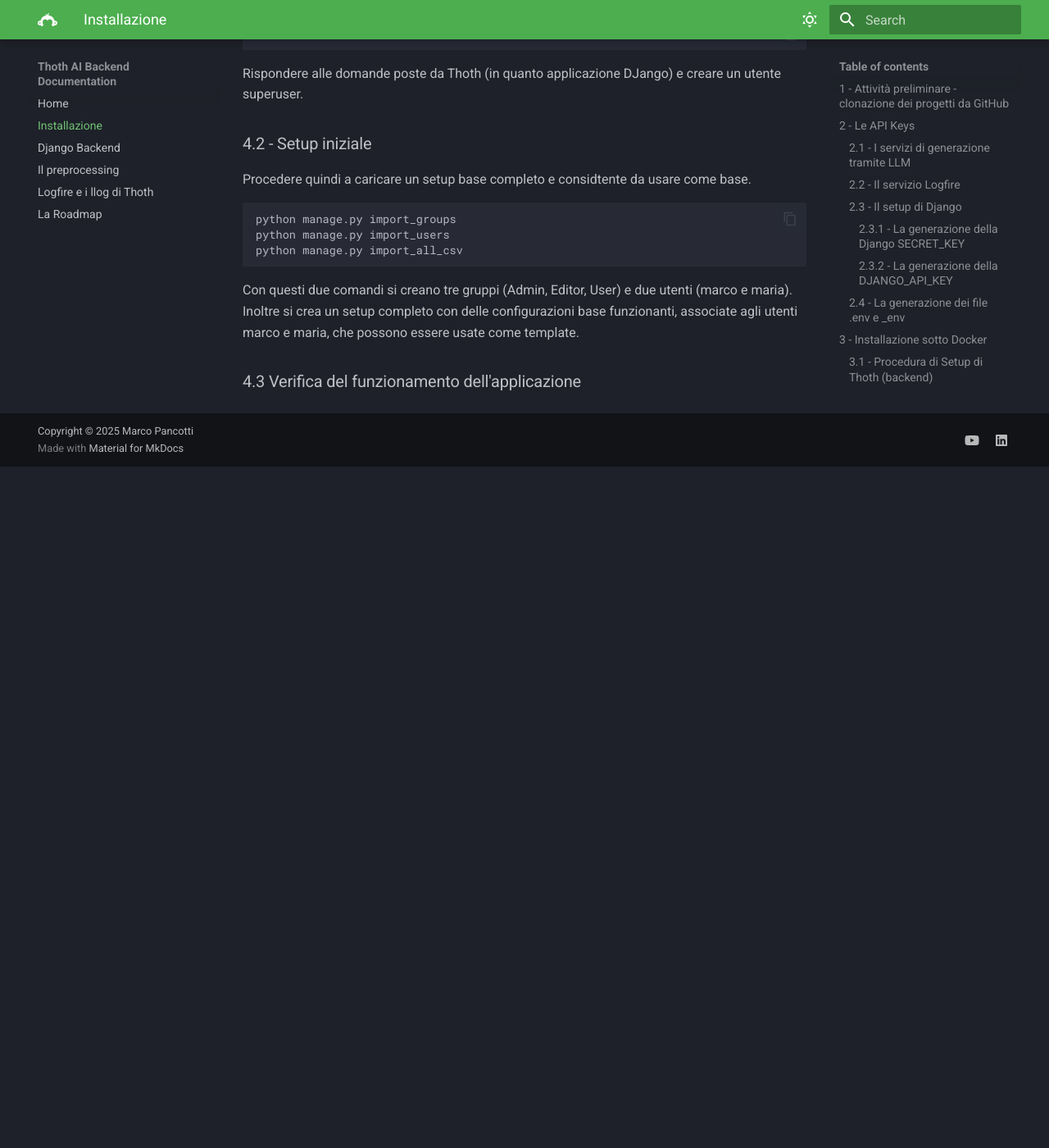
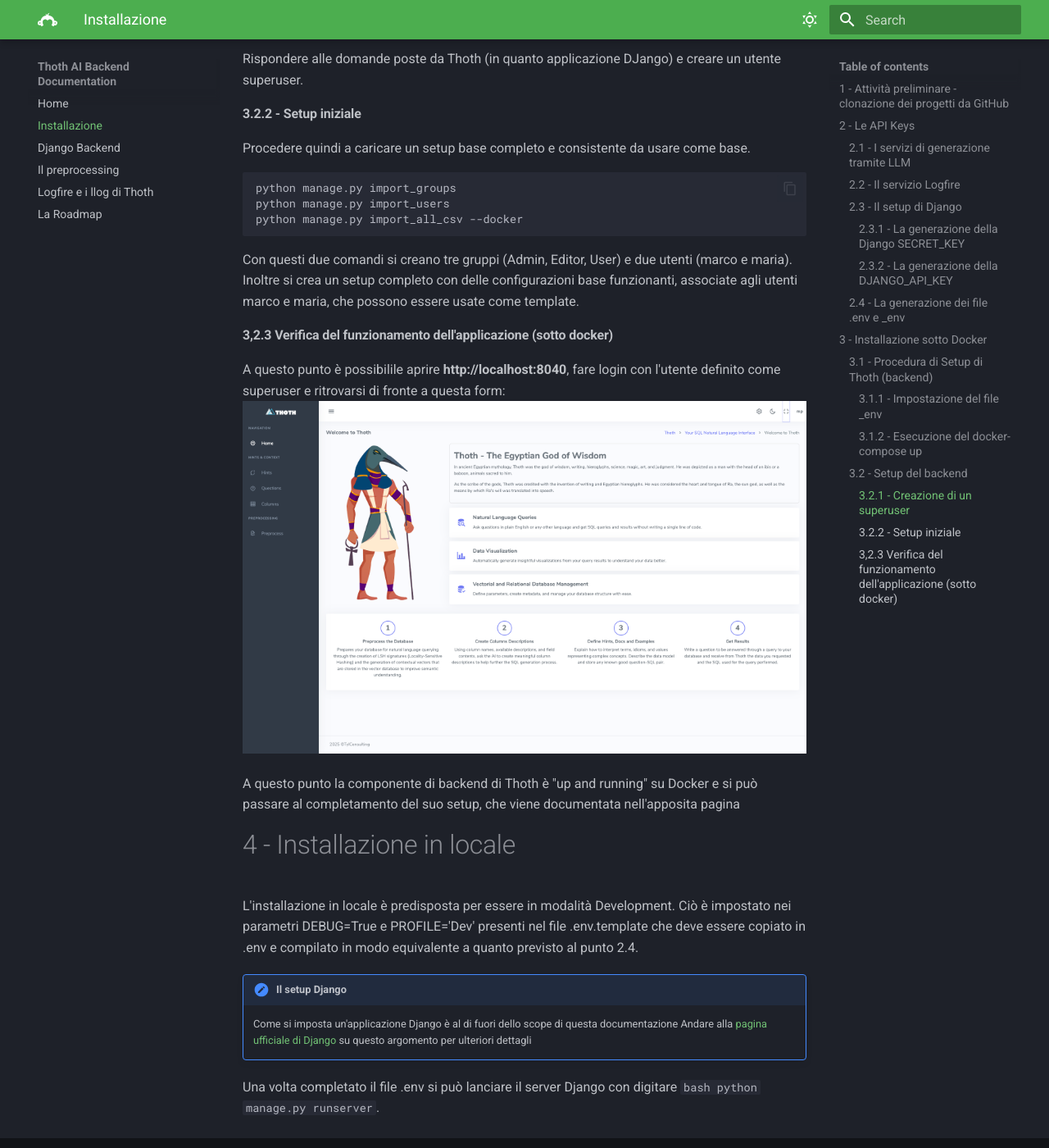
Before and after one commit to mptyl/ThothDocs, an MkDocs documentation site: the page built from docs/installazione.md, in a window 1280 px wide and 1400 px high, scrolled down 4312 px. Shown: the whole window at 82% size. Built offline with MkDocs 1.6.1 and Material for MkDocs 9.7.7, drawn with Linux system fonts in a browser that asks for light colours; before the commit the page ends 4881 px from its top, so only the background shows below that; some of the changed text lies outside the part shown.

Commit message:
introduced portal image

````diff
--- /dev/null
+++ b/docs/backend-setup.md
@@ -0,0 +1 @@
+# Completamento del Setup
--- a/docs/installazione.md
+++ b/docs/installazione.md
@@ -132,8 +132,8 @@
 Deve comparire una lista come la seguente:
 ![Lista containers](../assets/ps-e.png)
 
-## 4 - Setup del backend
-### 4.1 - Creazione di un superuser
+### 3.2 - Setup del backend
+#### 3.2.1 - Creazione di un superuser
 Il primo comando crea un utente superuser da utilizzare per accedere al backend.
 ```bash
 pyton manage.py createsuperuser
@@ -141,15 +141,34 @@
 
 Rispondere alle domande poste da Thoth (in quanto applicazione DJango) e creare un utente superuser.
 
-###  4.2 - Setup iniziale
-Procedere quindi a caricare un setup base completo e considtente da usare come base.
+####  3.2.2 - Setup iniziale
+Procedere quindi a caricare un setup base completo e consistente da usare come base.
 ```bash
 python manage.py import_groups
 python manage.py import_users
-python manage.py import_all_csv
+python manage.py import_all_csv --docker
 ```
 
 Con questi due comandi si creano tre gruppi (Admin, Editor, User) e due utenti (marco e maria).
 Inoltre si crea un setup completo con delle configurazioni base funzionanti, associate agli utenti marco e maria, che possono essere usate come template.
 
-### 4.3 Verifica del funzionamento dell'applicazione
+#### 3,2.3 Verifica del funzionamento dell'applicazione (sotto docker)
+A questo punto è possibilile aprire **http://localhost:8040**, fare login con l'utente definito come superuser e ritrovarsi di fronte a questa form:
+![screenshot-01](../assets/screenshot-01.png)
+
+A questo punto la componente di backend di Thoth è "up and running" su Docker e si può passare al completamento del suo setup, che viene documentata nell'apposita pagina
+
+# 4 - Installazione in locale
+L'installazione in locale è predisposta per essere in modalità Development.
+Ciò è impostato nei parametri DEBUG=True e PROFILE='Dev' presenti nel file .env.template che deve essere copiato in .env e compilato in modo equivalente a quanto previsto al punto 2.4.
+
+
+!!! note "Il setup Django"
+
+    Come si imposta un'applicazione Django è al di fuori dello scope di questa documentazione
+    Andare alla [pagina ufficiale di Django](https://docs.djangoproject.com/en/5.2/howto/deployment/) su questo argomento per ulteriori dettagli
+
+Una volta completato il file .env si può lanciare il server Django con digitare
+```bash
+python manage.py runserver
+```.
````
Also changed, not shown: docs/assets/screenshot-01.png (added), 1 other file.
